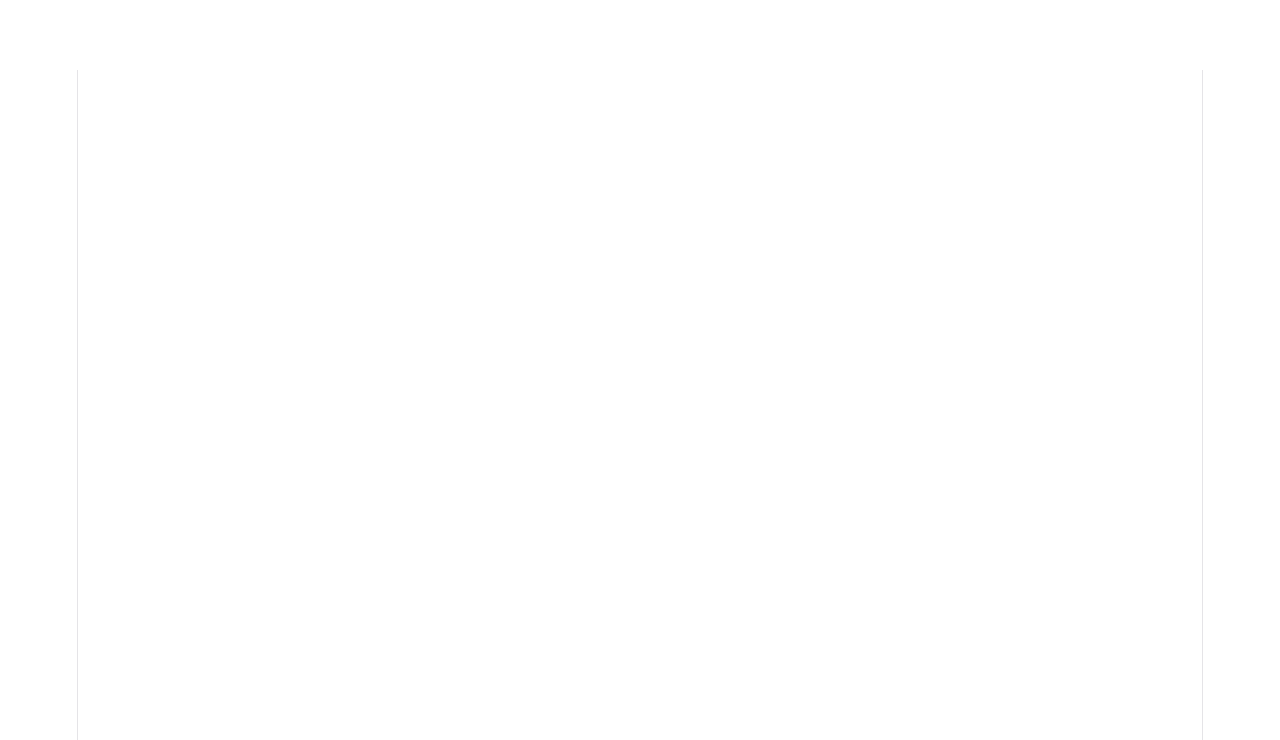
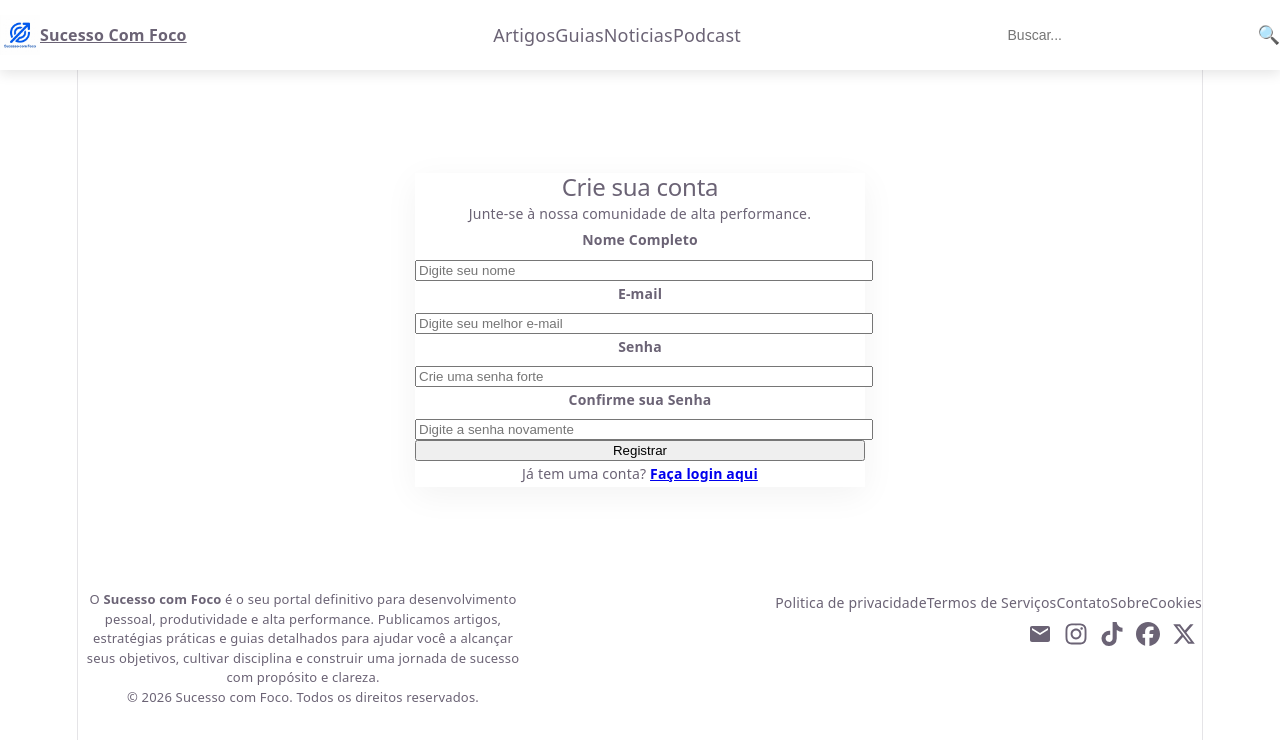
Before and after one commit to oliveiiraviictor/blog-sucesso-com-foco, a React app in the folder frontend/: page /register in a window 1280 px wide. Before the commit this address had no page. Shown: the top 740 px of the page. Built offline with nearby package versions, Linux system fonts and the light colour scheme; the HTML template or start-up script is replaced by a standard one.

Commit message:
Criando o registro de usuario

```diff
--- a/frontend/src/App.jsx
+++ b/frontend/src/App.jsx
@@ -3,6 +3,7 @@ import { BrowserRouter as Router, Routes, Route } from 'react-router-dom';
 
 import Home from './pages/Home';
 import Login from './pages/Login/Login';
+import Register from './pages/Register/Register';
 
 function App() {
   const [count, setCount] = useState(0)
@@ -12,6 +13,7 @@ function App() {
       <Routes>
         <Route path='/' element={<Home />}/>
         <Route path="/login" element={<Login />}/>
+        <Route path='/register' element={<Register />}/>
       </Routes>
     </Router>
   )
--- /dev/null
+++ b/frontend/src/pages/Register/Register.css
@@ -0,0 +1,87 @@
+.register-container {
+  display: flex;
+  align-items: center;
+  justify-content: center;
+  min-height: calc(100vh - 80px - 200px);
+  padding: var(--spacing-4xl) var(--spacing-md);
+}
+
+.register-card {
+  background-color: var(--surface-container-lowest);
+  width: 100%;
+  max-width: 450px;
+  padding: var(--spacing-2xl);
+  border-radius: var(--radius-lg);
+  border: 1px solid var(--outline-variant);
+  box-shadow: 0 8px 32px rgba(0, 0, 0, 0.05);
+}
+
+.register-header {
+  text-align: center;
+  margin-bottom: var(--spacing-xl);
+}
+
+.register-header h2 {
+  font-size: 24px;
+  color: var(--on-surface);
+  margin-bottom: var(--spacing-xs);
+}
+
+.register-header p {
+  font-size: 14px;
+  color: var(--on-surface-variant);
+}
+
+.register-form {
+  display: flex;
+  flex-direction: column;
+  gap: var(--spacing-md);
+}
+
+.form-group {
+  display: flex;
+  flex-direction: column;
+  gap: 6px;
+}
+
+.form-group label {
+  font-size: 14px;
+  font-weight: 600;
+  color: var(--on-surface);
+}
+
+.form-group input {
+  width: 100%;
+}
+
+.btn-action {
+  margin-top: var(--spacing-sm);
+  width: 100%;
+  text-align: center;
+}
+
+.btn-action:disabled {
+  opacity: 0.7;
+  cursor: not-allowed;
+}
+
+.error-message {
+  background-color: var(--error-container);
+  color: var(--on-error-container);
+  padding: var(--spacing-sm) var(--spacing-md);
+  border-radius: var(--radius-md);
+  font-size: 14px;
+  text-align: center;
+  border: 1px solid rgba(186, 26, 26, 0.2);
+}
+
+.register-footer {
+  text-align: center;
+  margin-top: var(--spacing-xl);
+  font-size: 14px;
+  color: var(--on-surface-variant);
+}
+
+.register-footer a {
+  font-weight: 600;
+}
--- /dev/null
+++ b/frontend/src/pages/Register/Register.jsx
@@ -0,0 +1,117 @@
+import { useState } from 'react';
+import { useNavigate } from 'react-router-dom';
+import authService from '../../services/authService';
+import { Header } from '../../components/Header';
+import { Footer } from '../../components/Footer';
+import './Register.css';
+
+export default function Register() {
+  const [nome, setNome] = useState('');
+  const [email, setEmail] = useState('');
+  const [senha, setSenha] = useState('');
+  const [confirmarSenha, setConfirmarSenha] = useState('');
+  const [error, setError] = useState(null);
+  const [loading, setLoading] = useState(false);
+
+  const navigate = useNavigate();
+
+  const handleRegister = async (e) => {
+    e.preventDefault();
+    setError(null);
+
+    // Validação de frontend antes de chamar a API
+    if (senha !== confirmarSenha) {
+      setError('As senhas não coincidem. Verifique e tente novamente.');
+      return;
+    }
+
+    setLoading(true);
+
+    try {
+      await authService.register(nome, email, senha);
+      // Após registrar com sucesso, envia o usuário para a tela de login
+      navigate('/login');
+    } catch (err) {
+      setError(err.response?.data?.error || 'Erro ao criar conta. Verifique os dados e tente novamente.');
+    } finally {
+      setLoading(false);
+    }
+  };
+
+  return (
+    <>
+      <Header />
+      <main className="register-container container">
+        <div className="register-card">
+          <div className="register-header">
+            <h2>Crie sua conta</h2>
+            <p>Junte-se à nossa comunidade de alta performance.</p>
+          </div>
+
+          <form onSubmit={handleRegister} className="register-form">
+            {error && <div className="error-message">{error}</div>}
+
+            <div className="form-group">
+              <label htmlFor="nome">Nome Completo</label>
+              <input
+                type="text"
+                id="nome"
+                placeholder="Digite seu nome"
+                value={nome}
+                onChange={(e) => setNome(e.target.value)}
+                required
+              />
+            </div>
+
+            <div className="form-group">
+              <label htmlFor="email">E-mail</label>
+              <input
+                type="email"
+                id="email"
+                placeholder="Digite seu melhor e-mail"
+                value={email}
+                onChange={(e) => setEmail(e.target.value)}
+                required
+              />
+            </div>
+
+            <div className="form-group">
+              <label htmlFor="senha">Senha</label>
+              <input
+                type="password"
+                id="senha"
+                placeholder="Crie uma senha forte"
+                value={senha}
+                onChange={(e) => setSenha(e.target.value)}
+                required
+              />
+            </div>
+
+            <div className="form-group">
+              <label htmlFor="confirmarSenha">Confirme sua Senha</label>
+              <input
+                type="password"
+                id="confirmarSenha"
+                placeholder="Digite a senha novamente"
+                value={confirmarSenha}
+                onChange={(e) => setConfirmarSenha(e.target.value)}
+                required
+              />
+            </div>
+
+            {/* O campo do código de convite entrará aqui no futuro */}
+
+            <button type="submit" className="btn-action" disabled={loading}>
+              {loading ? 'Criando conta...' : 'Registrar'}
+            </button>
+          </form>
+
+          <div className="register-footer">
+            <p>Já tem uma conta? <a href="/login">Faça login aqui</a></p>
+          </div>
+        </div>
+      </main>
+      <Footer />
+    </>
+  );
+}
```
